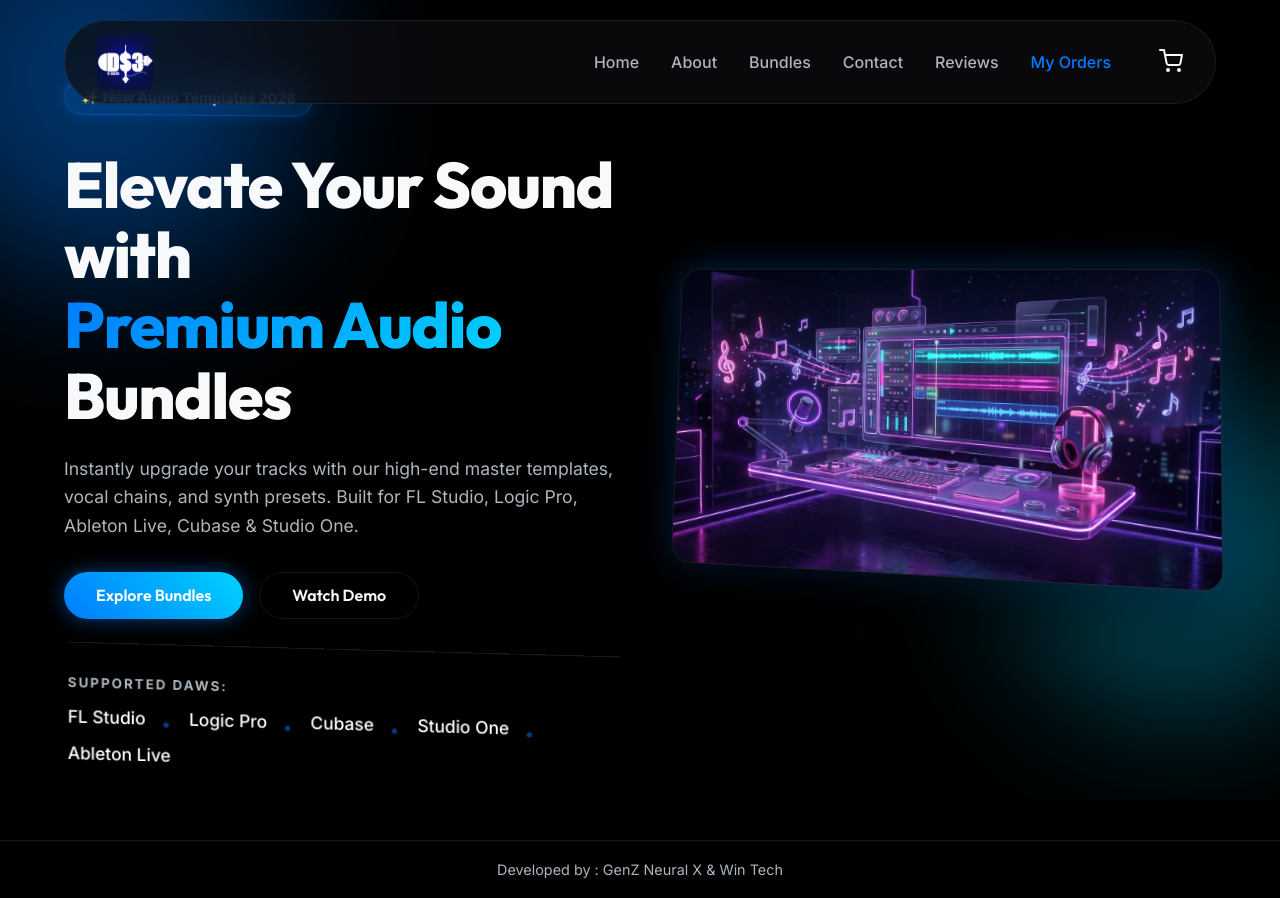
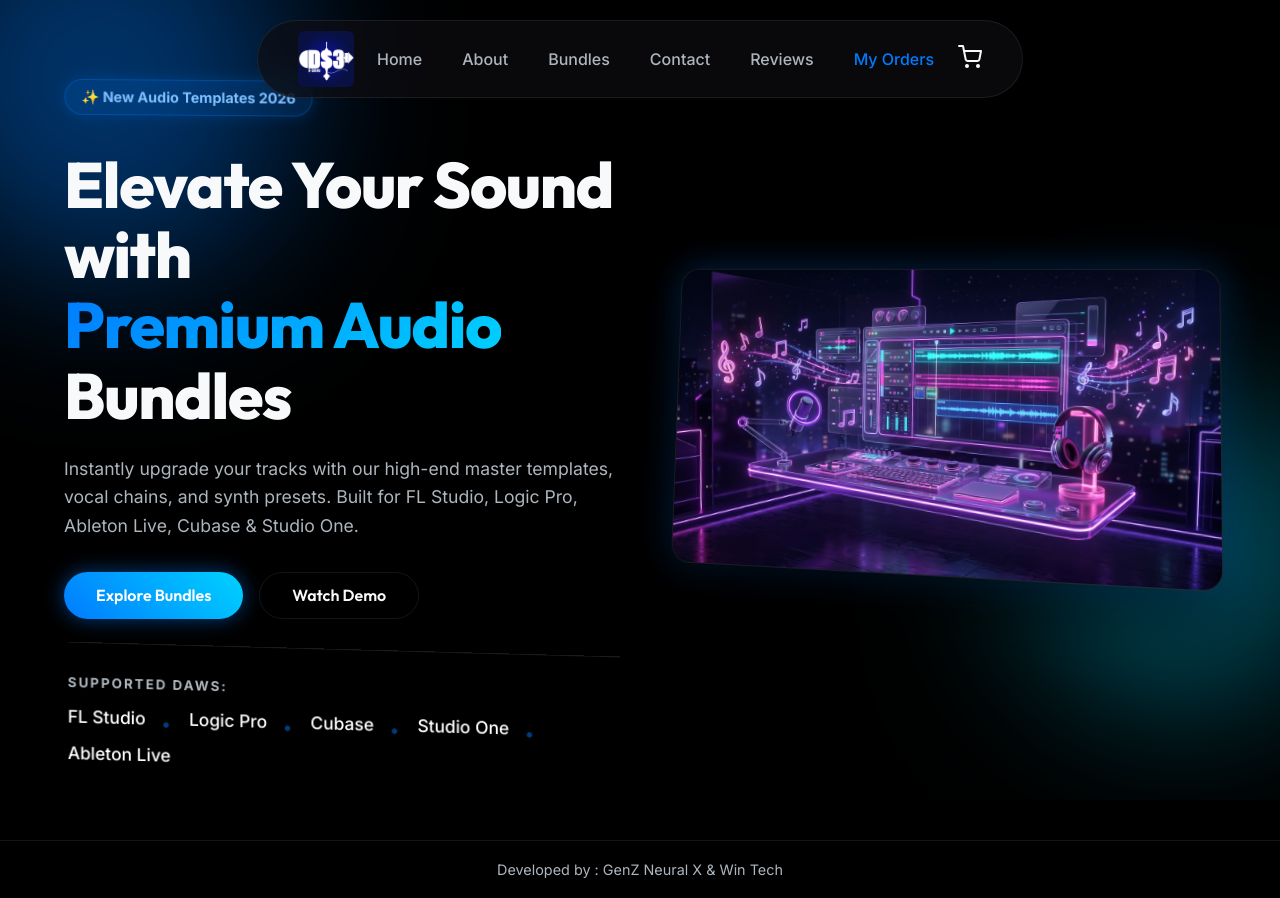
Before and after one commit to ragul-genz/video-editing-, a React (Vite) app: page / in a window 1280 px wide. Built offline with nearby package versions, Linux system fonts and the light colour scheme.

Commit message:
Shrink wrap navbar width so it doesn't cover hero text

```diff
--- a/src/components/Navbar.css
+++ b/src/components/Navbar.css
@@ -3,10 +3,10 @@
   top: 20px;
   left: 50%;
   transform: translateX(-50%);
-  width: 90%;
-  max-width: 1200px;
+  width: max-content;
+  max-width: 95vw;
   z-index: 1000;
-  padding: 1rem 2rem;
+  padding: 0.8rem 2.5rem;
   border-radius: 50px;
 }
 
@@ -27,9 +27,8 @@
 
 .nav-links {
   display: flex;
-  gap: 2rem;
-  margin-left: auto;
-  margin-right: 3rem;
+  gap: 2.5rem;
+  margin: 0 1.5rem;
 }
 
 .nav-links a {
```
